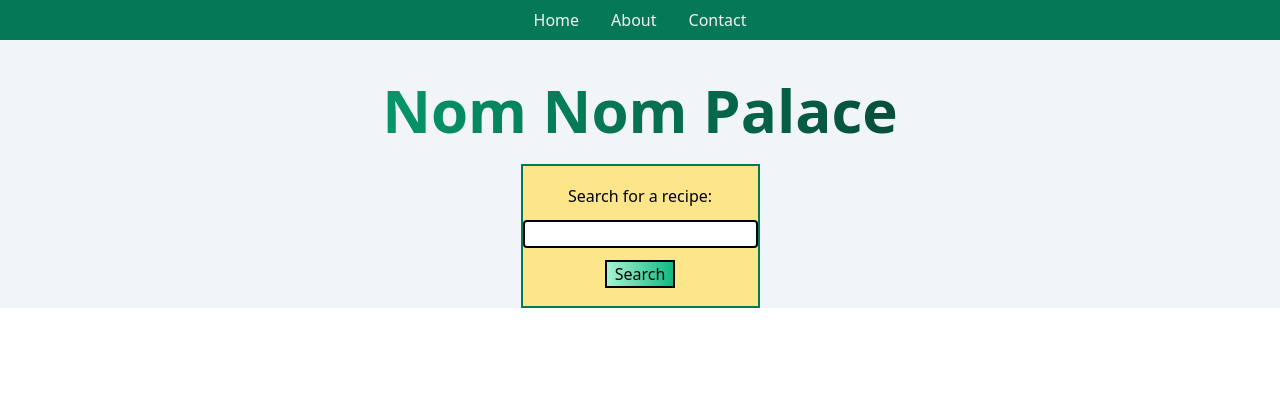
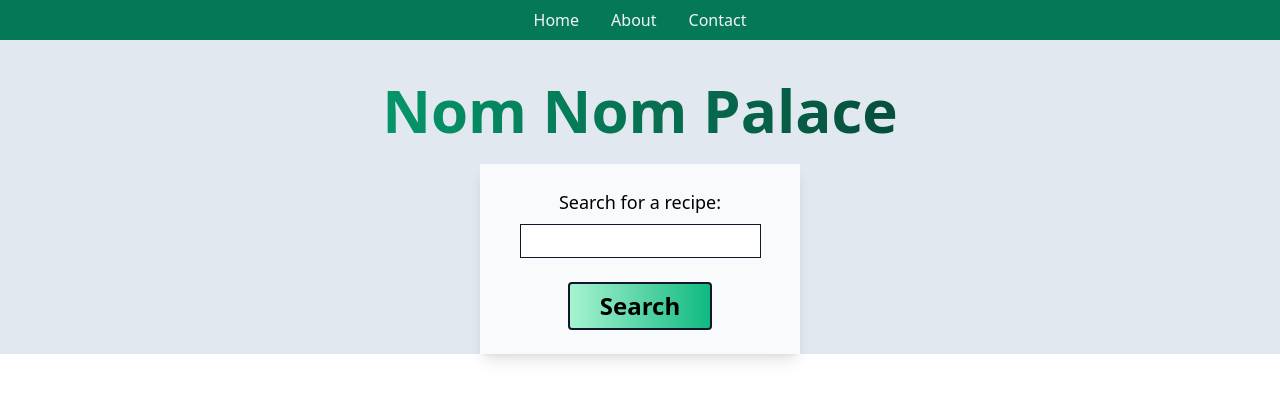
Before and after one commit to antonjanzon95/NomNomPalace, a React (Vite) app: page / in a window 1280 px wide. Shown: the top 400 px of the page. Built offline with nearby package versions, Linux system fonts and the light colour scheme.

Commit message:
Colors, padding & font-sizes

```diff
--- a/src/components/DataFetcher.tsx
+++ b/src/components/DataFetcher.tsx
@@ -23,11 +23,11 @@ const DataFetcher: React.FC<RecipeProps> = ({ query }) => {
   }, []);
 
   return (
-    <div className="flex items-center flex-col p-6">
+    <div className="flex items-center flex-col py-6">
       {recipes.map((recipe) => (
         <div
           key={recipe.id}
-          className="h-30 w-80 flex gap-10 mb-10 justify-between items-center outline p-4"
+          className="h-30 w-80 flex gap-10 mb-10 justify-between items-center p-4 shadow-md bg-slate-50"
         >
           <h2>{recipe.title}</h2>
           <img src={recipe.image} alt={recipe.title} className="h-20 w-20" />
--- a/src/components/Hero.tsx
+++ b/src/components/Hero.tsx
@@ -10,7 +10,7 @@ const Hero = () => {
   };
 
   return (
-    <main className="w-screen bg-slate-100">
+    <main className="w-screen bg-slate-200">
       <div className="mx-auto container flex flex-col items-center pt-10 gap-6">
         <h1 className="text-6xl font-extrabold text-transparent bg-clip-text bg-gradient-to-r from-emerald-600 to-emerald-900">
           Nom Nom Palace
--- a/src/components/SearchForm.tsx
+++ b/src/components/SearchForm.tsx
@@ -20,20 +20,24 @@ const SearchForm: React.FC<SearchFormProps> = ({ onSubmit }) => {
     <div>
       <form
         onSubmit={handleSubmit}
-        className="h-36 bg-amber-200 border-solid border-2 border-emerald-700 flex flex-col justify-center items-center gap-3"
+        className="w-80 p-6 shadow-lg bg-slate-50 flex flex-col justify-center items-center gap-6"
       >
-        <label htmlFor="query">Search for a recipe:</label>
+        <div className="flex flex-col items-center gap-2">
+          <label htmlFor="query" className="text-lg">
+            Search for a recipe:
+          </label>
           <input
-          className="border-2 rounded border-black"
+            className="border-solid border-slate-900 border-[1px] p-1"
             type="text"
             id="query"
             name="query"
             value={searchQuery}
             onChange={handleChange}
           />
+        </div>
         <button
           type="submit"
-          className="border-solid border-black border-2 px-2 bg-gradient-to-r from-emerald-200 to-emerald-500"
+          className="w-36 h-12 text-2xl font-extrabold border-2 border-slate-900 rounded px-2 bg-gradient-to-r from-emerald-200 to-emerald-500"
         >
           Search
         </button>
```
Lines whose indentation alone changed are shown as unchanged.
